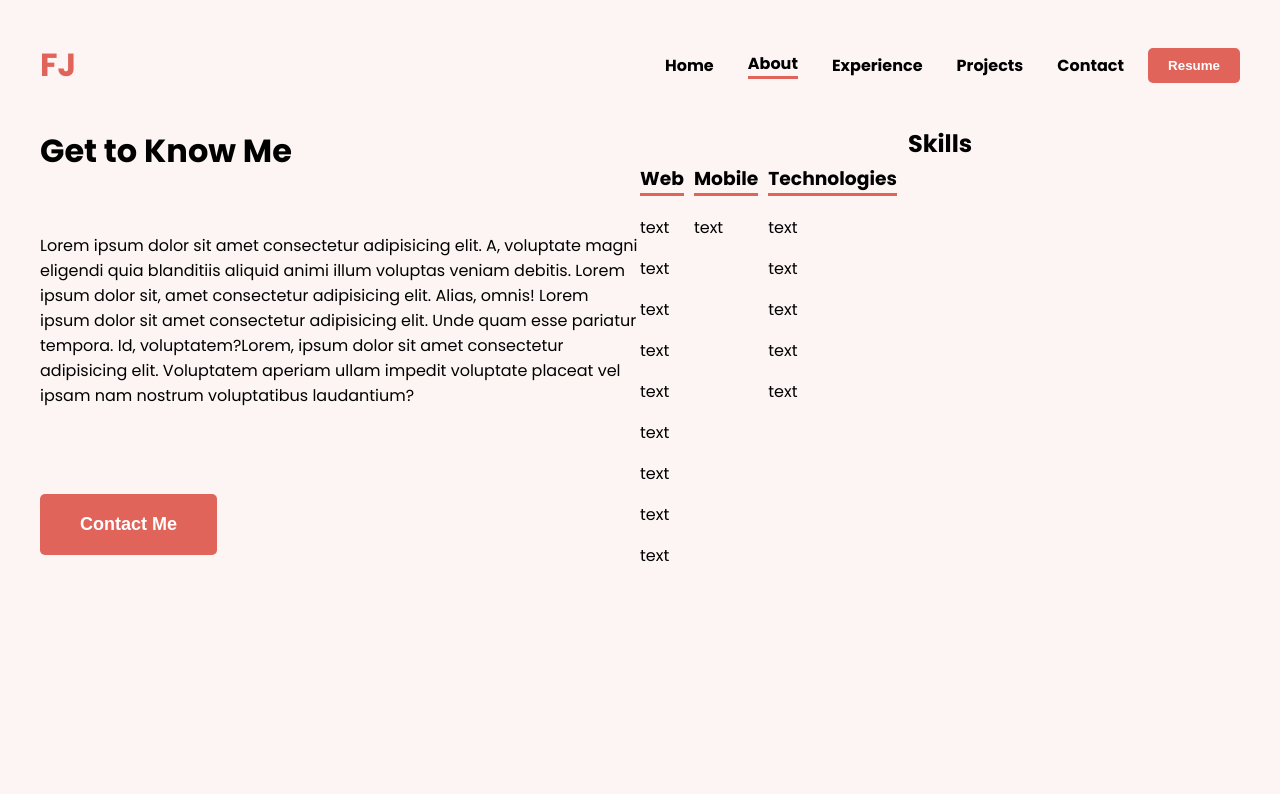
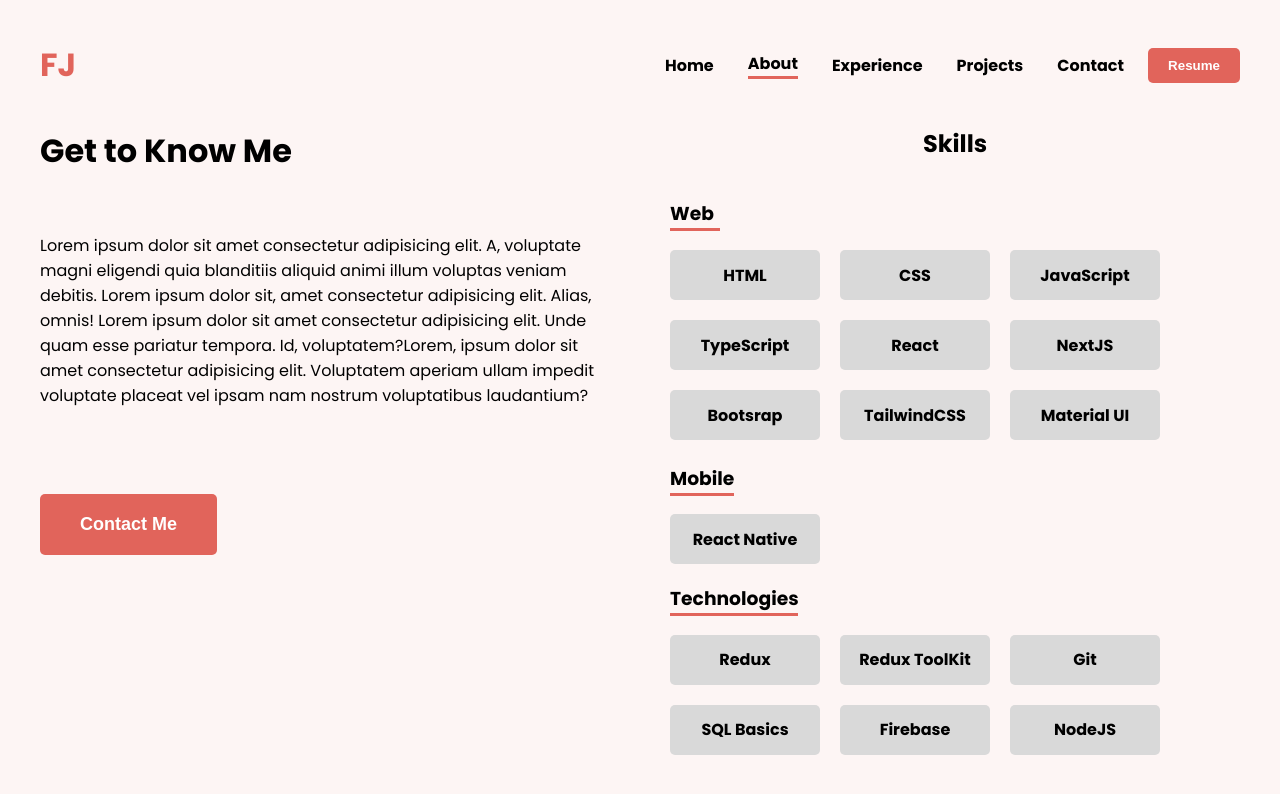
Before and after one commit to Fomonyuytar-Joseph/Portfolio, a Next.js app: page /about in a window 1280 px wide. Shown: the top 794 px of the page. Built offline with nearby package versions, Linux system fonts and the light colour scheme.

Commit message:
finish about

```diff
--- /dev/null
+++ b/components/SkillsCard.tsx
@@ -0,0 +1,16 @@
+import React from 'react'
+import styles from "../styles/SkillsCard.module.css"
+
+interface SkillsCardProps{
+    tech:string
+}
+
+const SkillsCard = ({tech}:SkillsCardProps) => {
+  return (
+    <div className={styles.card}>
+      {tech}
+    </div>
+  );
+}
+
+export default SkillsCard
--- a/data/socialIcons.ts
+++ b/data/socialIcons.ts
@@ -1,21 +1,21 @@
-export const socialLogos =[
-    {
-        name: 'AiOutlineTwitter',
-        link:'https://twitter.com/FJoseph_dev'
-    },
-    {
-        name:"AiFillGithub",
-        link:"https://github.com/Fomonyuytar-Joseph"
-    },{
-        name:"AiFillLinkedin",
-        link:"https://github.com/Fomonyuytar-Joseph"
-    }
-    ,{
-        name:"AiFillInstagram",
-        link:"https://github.com/Fomonyuytar-Joseph"
-    }
-    ,{
-        name:"AiFillFacebook",
-        link:"https://github.com/Fomonyuytar-Joseph"
-    }
+export const webData:string[] =[
+    "HTML",
+    "CSS",
+    "JavaScript",
+    "TypeScript",
+    "React",
+    "NextJS",
+    "Bootsrap",
+    "TailwindCSS",
+    "Material UI"
+
 ]
+
+export const techData:string[]=[
+    "Redux",
+    "Redux ToolKit",
+    "Git",
+    "SQL Basics",
+    "Firebase",
+    "NodeJS"
+]
--- a/pages/about.tsx
+++ b/pages/about.tsx
@@ -1,6 +1,8 @@
 import React from "react";
 import Button from "../components/Button";
 import styles from "../styles/About.module.css";
+import SkillsCard from "../components/SkillsCard";
+import { webData, techData } from "../data/socialIcons";
 
 const About = () => {
   return (
@@ -26,48 +28,42 @@ const About = () => {
           <Button text={"Contact Me"} />
         </div>
       </div>
-      <div className={styles.container__know}>
+      <div className={styles.container__know} style={{ paddingLeft: "60px" }}>
         <div className={styles.container__skill}>
           <h2>Skills</h2>
         </div>
 
-        <div className={styles}>
+        <div className={styles.myWebSkills}>
           <div>
-            <h3 className={styles.heading}>Web</h3>
+            <h3 className={styles.heading} >Web</h3>
+          </div>
+
+          <div className={styles.makeFlex}>
+            {webData.map((data: string, name) => {
+              return <SkillsCard tech={data} />;
+            })}
+          </div>
+        </div>
+        <div className={styles.myMobileSkills}>
+          <div>
+            <h3 className={styles.Mobileheading}>Mobile</h3>
           </div>
 
           <div>
-            <p>text</p>
-            <p>text</p>
-            <p>text</p>
-            <p>text</p>
-            <p>text</p>
-            <p>text</p>
-            <p>text</p>
-            <p>text</p>
-            <p>text</p>
+            <SkillsCard tech={"React Native"} />
           </div>
         </div>
-        <div>
+        <div className={styles.myTechnologies}>
           <div>
-            <h3 className={styles.heading}>Mobile</h3>
+            <h3 className={styles.techeading}>Technologies</h3>
           </div>
 
-          <div>
-            <p>text</p>
-          </div>
-        </div>
-        <div>
-          <div>
-            <h3 className={styles.heading}>Technologies</h3>
-          </div>
-
-          <div>
-            <p>text</p>
-            <p>text</p>
-            <p>text</p>
-            <p>text</p>
-            <p>text</p>
+          <div className={styles.makeFlex}>
+           {
+            techData.map((data)=>{
+                return <SkillsCard tech={data} />;
+            })
+           }
           </div>
         </div>
       </div>
--- a/pages/index.tsx
+++ b/pages/index.tsx
@@ -10,7 +10,7 @@ import {
   AiFillFacebook,
   AiFillInstagram,
 } from "react-icons/ai";
-import { socialLogos } from "../data/socialIcons";
+
 const Home: NextPage = () => {
   return (
     <div className={styles.grid}>
--- a/styles/About.module.css
+++ b/styles/About.module.css
@@ -33,7 +33,7 @@
 
 .container__skill{
        grid-column: span 12;
-       grid-row :1 /span 2;
+       grid-row :1 /span 1;
        display: flex;
     justify-content: center;
 }
@@ -45,4 +45,38 @@
 
 .heading{
     border-bottom: 3px solid #E1645B;
+    width: 50px;
 }
+.Mobileheading{
+    border-bottom: 3px solid #E1645B;
+    width: 64px;
+}
+.techeading{
+    border-bottom: 3px solid #E1645B;
+    width: 128px;
+}
+
+.myWebSkills{
+    grid-column: span 12;
+    grid-row:2/span 3;
+    margin-top: -10px;
+}
+
+.myMobileSkills{
+    grid-column: span 12;
+    grid-row: 7/span 2;
+    margin-top: -10px;
+}
+
+.myTechnologies{
+    grid-column: span 12;
+    grid-row:9/span 2;
+    margin-top: 5px;
+}
+.makeFlex{
+    display: flex;
+    flex-wrap: wrap;
+     gap: 20px;
+
+
+}
--- /dev/null
+++ b/styles/SkillsCard.module.css
@@ -0,0 +1,10 @@
+.card{
+    width:150px;
+    height:50px;
+    background-color: #D9D9D9;
+    border-radius: 5px;
+    display: flex;
+    justify-content: center;
+    align-items: center;
+    font-weight: bold;
+    }
```
